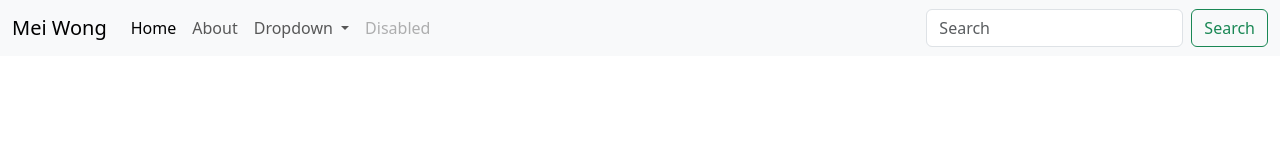
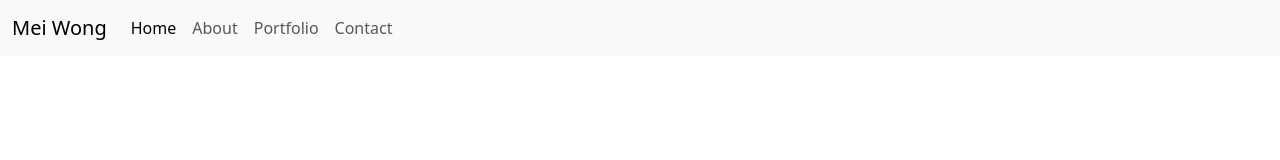
Before and after one commit to Gerbil1511/dev-portfolio-example, a plain HTML site: page index.html in a window 1280 px wide. Drawn offline with nearby package versions, Linux system fonts and the light colour scheme.

Commit message:
remove unesessary nav template items and add new links to navbar

```diff
--- a/index.html
+++ b/index.html
@@ -25,25 +25,14 @@
               <li class="nav-item">
                 <a class="nav-link" href="#about">About</a>
               </li>
-              <li class="nav-item dropdown">
-                <a class="nav-link dropdown-toggle" href="#" role="button" data-bs-toggle="dropdown" aria-expanded="false">
-                  Dropdown
-                </a>
-                <ul class="dropdown-menu">
-                  <li><a class="dropdown-item" href="#">Action</a></li>
-                  <li><a class="dropdown-item" href="#">Another action</a></li>
-                  <li><hr class="dropdown-divider"></li>
-                  <li><a class="dropdown-item" href="#">Something else here</a></li>
-                </ul>
+              <li class="nav-item">
+                <a class="nav-link" href="#portfolio">Portfolio</a>
               </li>
-              <li class="nav-item">
-                <a class="nav-link disabled" aria-disabled="true">Disabled</a>
+              <li class="nav-item"></li>
+                <a class="nav-link" href="#contact">Contact</a>
               </li>
             </ul>
-            <form class="d-flex" role="search">
-              <input class="form-control me-2" type="search" placeholder="Search" aria-label="Search">
-              <button class="btn btn-outline-success" type="submit">Search</button>
-            </form>
+
           </div>
         </div>
       </nav>
```
